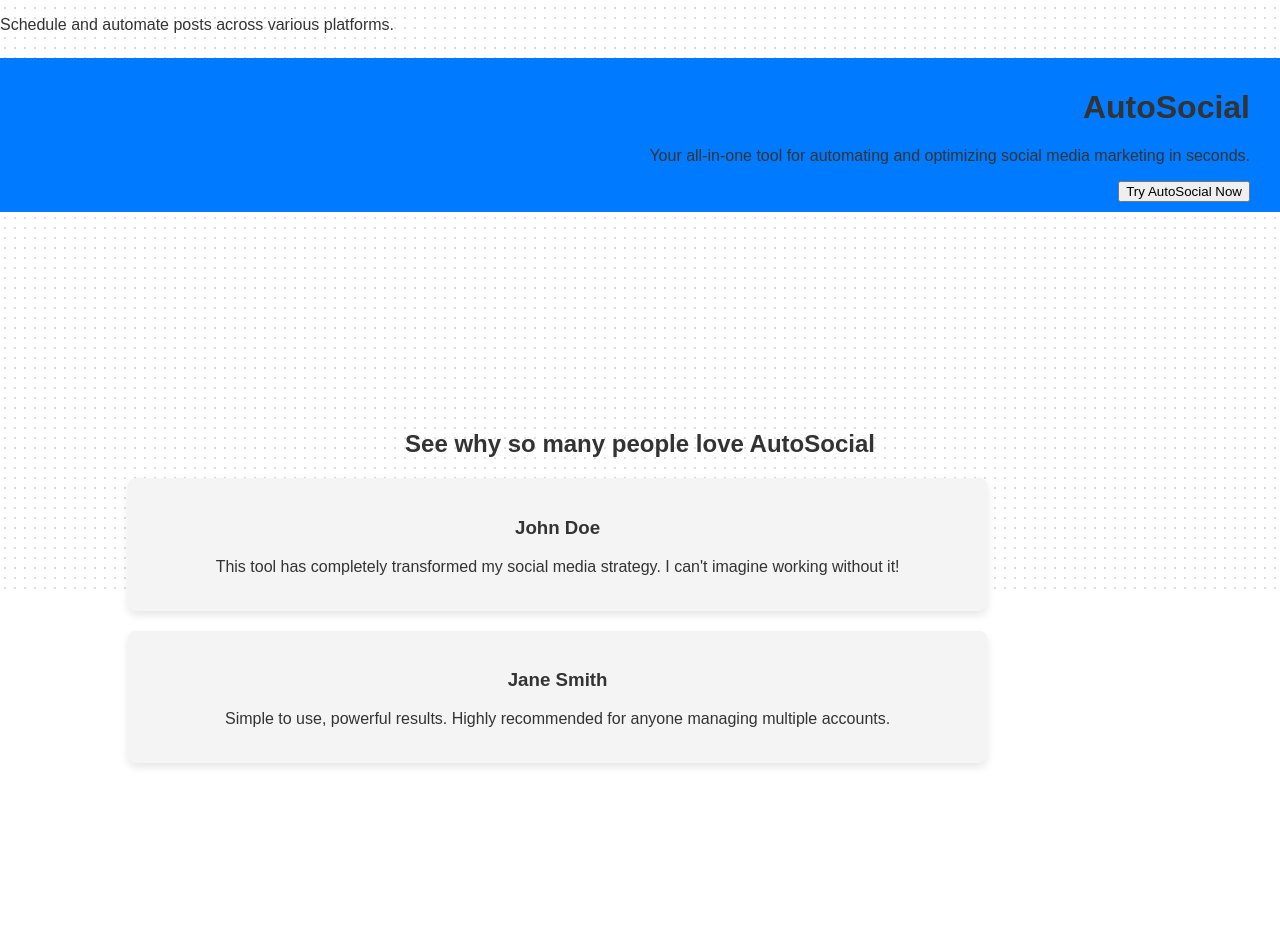
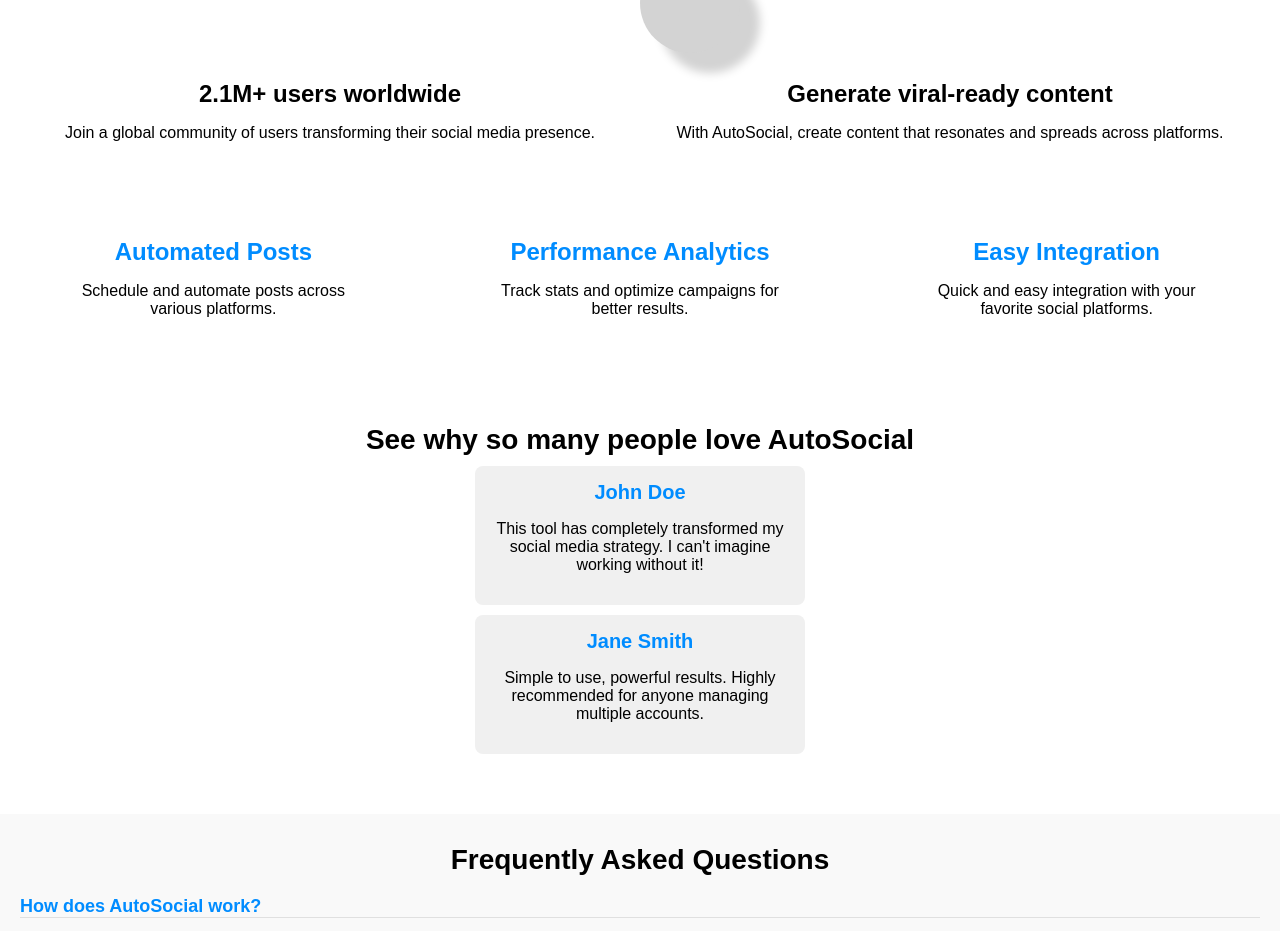
Before and after one commit to AutoSocial-ai/AutoSocial.ai, a plain HTML site: page index.html in a window 1280 px wide. Shown: the part 207-1138 px from the top of the page. Drawn offline with Linux system fonts and the light colour scheme; files that its build step writes are made by us from their sources; files whose address does not match are found by name.

Commit message:
4. style.css

```diff
--- a/style.css
+++ b/style.css
@@ -1,127 +1,165 @@
-/* Global Styles */
+/* General Styles */
 body {
     font-family: Arial, sans-serif;
     background-color: white;
-    color: #333;
     margin: 0;
     padding: 0;
 }
 
-header {
-    position: fixed;
-    top: 7cm;
-    left: 0;
-    right: 0;
-    background-color: #007bff;
-    text-align: right;
-    padding: 10px 30px;
+h1, h2, h3 {
+    margin: 0;
+    padding: 0;
+    font-weight: bold;
 }
 
-#logo {
-    font-size: 2rem;
-    font-weight: bold;
+/* Header */
+header {
+    background-color: white;
+    text-align: center;
+    padding: 50px 20px;
+}
+
+.title {
+    color: black;
+    font-size: 36px;
+}
+
+.description {
+    font-size: 18px;
+    color: black;
+}
+
+.cta-button {
+    background-color: #008CFF;
     color: white;
+    padding: 15px 25px;
+    font-size: 16px;
+    border: none;
+    border-radius: 5px;
+    cursor: pointer;
+}
+
+/* Stats Section */
+.stats {
+    display: flex;
+    justify-content: space-around;
+    padding: 40px 20px;
+}
+
+.stat-item {
+    text-align: center;
+    width: 45%;
+}
+
+.stat-title {
+    font-size: 24px;
+    color: black;
+}
+
+.stat-item p {
+    font-size: 16px;
+    color: black;
+}
+
+/* Features Section */
+.features {
+    display: flex;
+    justify-content: space-around;
+    padding: 40px 0;
+    text-align: center;
+}
+
+.feature {
+    max-width: 300px;
+}
+
+.feature h2 {
+    color: #008CFF;
+    font-size: 24px;
+}
+
+.feature p {
+    font-size: 16px;
+    color: black;
 }
 
 /* Testimonials Section */
 .testimonials {
-    padding: 5cm 10% 2cm;
     text-align: center;
+    padding: 50px 20px;
 }
 
-.testimonial-container {
-    display: grid;
-    grid-template-columns: repeat(3, 1fr);
-    gap: 20px;
-    justify-items: center;
+.testimonials h2 {
+    color: black;
+    font-size: 28px;
 }
 
 .testimonial {
-    background-color: #f4f4f4;
-    padding: 20px;
+    background-color: #f0f0f0;
+    padding: 15px;
+    margin: 10px 0;
     border-radius: 8px;
-    width: 80%;
-    box-shadow: 0 4px 8px rgba(0, 0, 0, 0.1);
-    position: relative;
+    width: 300px;
+    margin-left: auto;
+    margin-right: auto;
+}
+
+.testimonial h3 {
+    color: #008CFF;
+    font-size: 20px;
 }
 
 .testimonial p {
-    font-size: 1rem;
-    margin-bottom: 15px;
-}
-
-.testimonial img {
-    border-radius: 50%;
-    width: 50px;
-    height: 50px;
-    object-fit: cover;
-    position: absolute;
-    bottom: 10px;
-    left: 50%;
-    transform: translateX(-50%);
+    font-size: 16px;
+    color: black;
 }
 
 /* FAQ Section */
 .faq {
-    padding: 2cm 10%;
+    padding: 30px 20px;
+    background-color: #f9f9f9;
+}
+
+.faq h2 {
+    text-align: center;
+    color: black;
+    font-size: 28px;
 }
 
 .faq-item {
-    background-color: #f4f4f4;
-    margin-bottom: 10px;
-    padding: 15px;
-    border-radius: 8px;
-    box-shadow: 0 2px 5px rgba(0, 0, 0, 0.1);
+    margin: 20px 0;
+    border-bottom: 1px solid #e0e0e0;
 }
 
-.toggle-answer {
-    background-color: transparent;
-    border: none;
-    font-size: 1rem;
-    font-weight: bold;
-    color: #007bff;
-    width: 100%;
-    text-align: left;
+.question {
+    font-size: 18px;
+    color: #008CFF;
+    cursor: pointer;
 }
 
 .answer {
     display: none;
-    margin-top: 10px;
-    font-size: 0.9rem;
-    color: #666;
-}
-
-/* Decorative Ornaments */
-body::after {
-    content: "";
-    position: absolute;
-    top: 0;
-    left: 0;
-    right: 0;
-    bottom: 0;
-    background: radial-gradient(circle, #ddd 1px, transparent 1px);
-    background-size: 10px 10px;
-    pointer-events: none;
-    z-index: -1;
+    font-size: 16px;
+    color: black;
 }
 
 /* Footer */
 footer {
     text-align: center;
     padding: 20px;
-    background-color: #f4f4f4;
+    background-color: white;
+    color: black;
 }
 
-footer p {
-    color: #666;
+/* Ornament style */
+body::before {
+    content: '';
+    position: absolute;
+    top: 20%;
+    left: 50%;
+    width: 100px;
+    height: 100px;
+    background-color: lightgray;
+    border-radius: 50%;
+    box-shadow: 20px 20px 10px lightgray;
 }
-
-/* Adjusting FAQ and testimonials position */
-.faq-item, .testimonial {
-    margin-top: 20px;
-}
-
-/* FAQ Arrow Toggle */
-.faq-item button:focus {
-    outline: none;
-}
```
